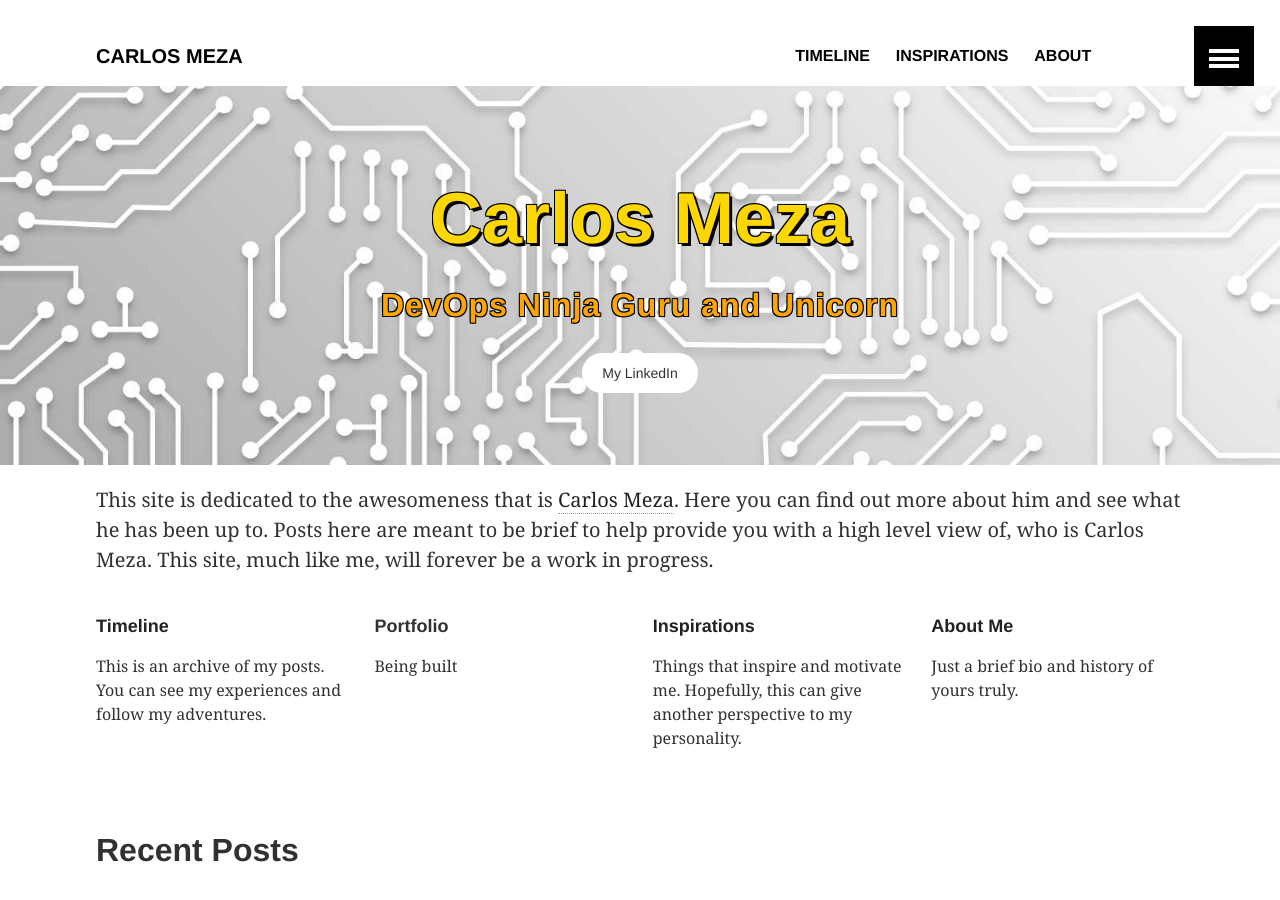
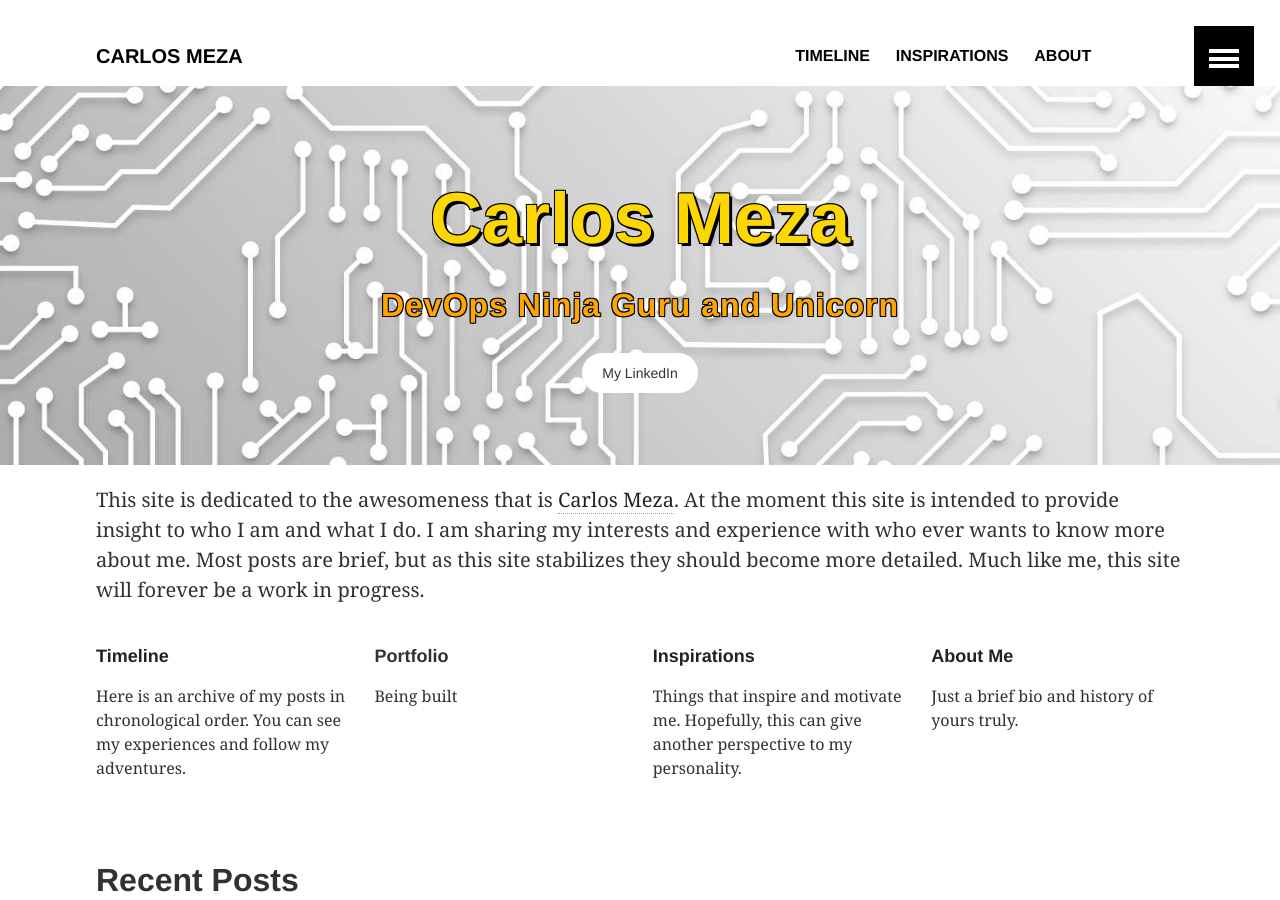
Before and after one commit to CMeza99/cmeza99.github.io, a Jekyll site: the page built from index.md, in a window 1280 px wide and 900 px high. Built offline with Jekyll 4.4.1, drawn with Linux system fonts in a browser that asks for light colours.

Commit message:
updating home

```diff
--- a/index.md
+++ b/index.md
@@ -5,15 +5,15 @@ title: "Root"
 excerpt: "DevOps Ninja Guru and Unicorn"
 image:
   feature: banner-front.jpg
-modified: 2015-04-19T22:40:00-07:00
+modified: 2015-04-22T21:40:00-07:00
 ---
-This site is dedicated to the awesomeness that is [Carlos Meza](https://www.linkedin.com/in/cmeza99). Here you can find out more about him and see what he has been up to. Posts here are meant to be brief to help provide you with a high level view of, who is Carlos Meza. This site, much like me, will forever be a work in progress.
+This site is dedicated to the awesomeness that is [Carlos Meza](https://www.linkedin.com/in/cmeza99). At the moment this site is intended to provide insight to who I am and what I do. I am sharing my interests and experience with who ever wants to know more about me. Most posts are brief, but as this site stabilizes they should become more detailed. Much like me, this site will forever be a work in progress.
 
 <div class="tiles">
 
 <div class="tile">
   <h2 class="post-title"><a href="/archive/" title="Post archive">Timeline</a></h2>
-  <p class="post-excerpt">This is an archive of my posts. You can see my experiences and follow my adventures.</p>
+  <p class="post-excerpt">Here is an archive of my posts in chronological order. You can see my experiences and follow my adventures.</p>
 </div><!-- /.tile -->
 
 <div class="tile">
```
